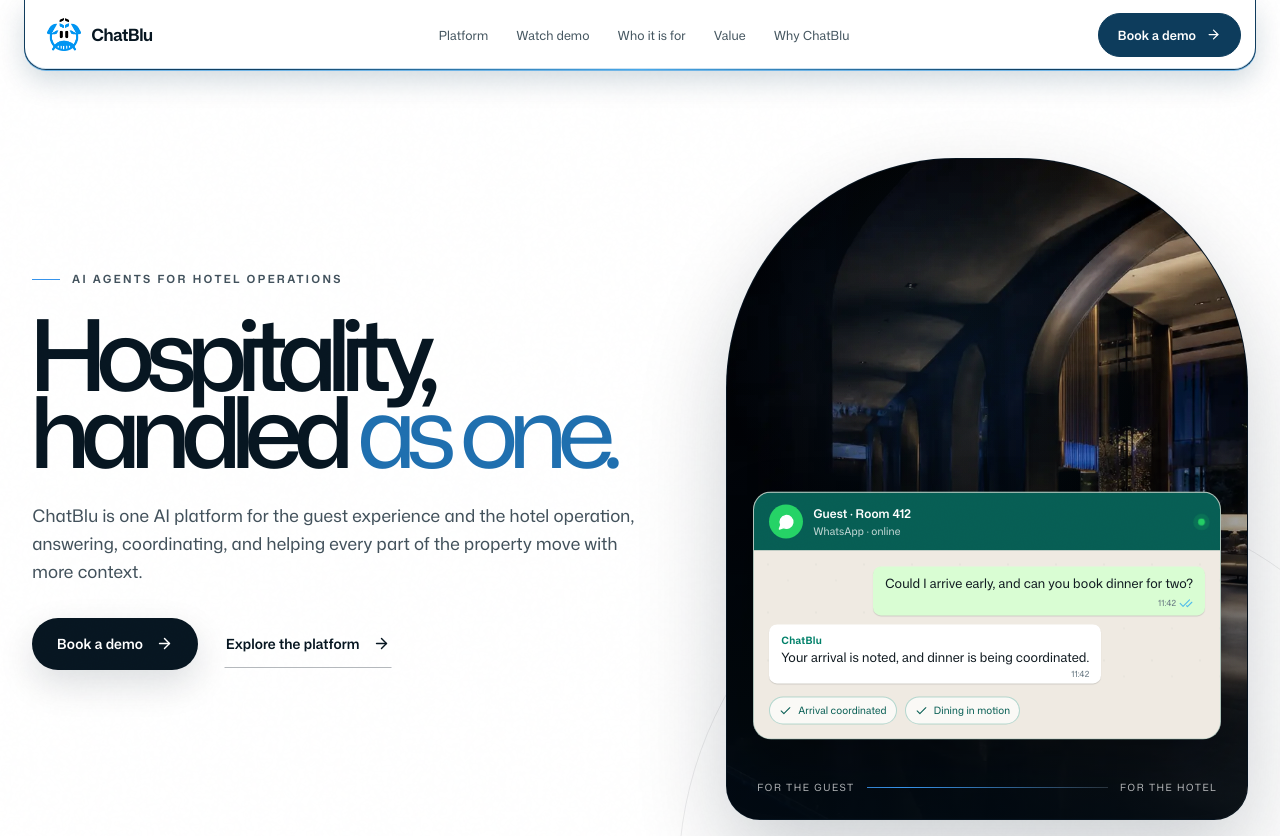
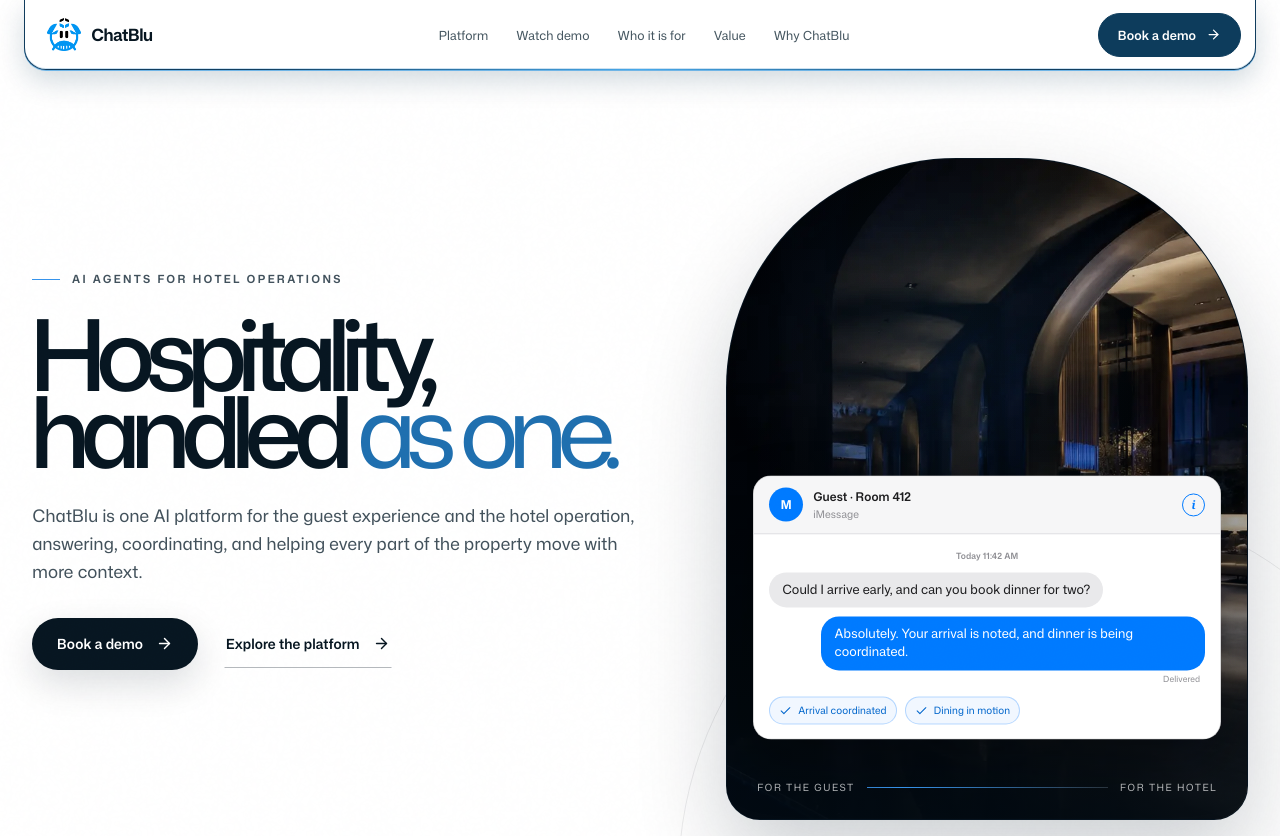
Before and after one commit to varunjose/Chatblu-Assignment, a React (Vite) app: page / in a window 1280 px wide. Shown: the top 836 px of the page. Built offline with nearby package versions, Linux system fonts and the light colour scheme; a web font is replaced by a local one.

Commit message:
Restyle hero conversation as iMessage
Replace the WhatsApp theme with a clean iMessage-inspired conversation using Apple blue, incoming gray, timestamp, and delivery state.

```diff
--- a/src/App.jsx
+++ b/src/App.jsx
@@ -9,7 +9,6 @@
   Building2,
   CalendarCheck2,
   Check,
-  CheckCheck,
   ChevronRight,
   CircleCheck,
   Clock3,
@@ -398,25 +397,22 @@
             transition={{ duration: 5.8, repeat: Infinity, ease: 'easeInOut' }}
           >
             <div className="conversation-topline">
-              <span className="whatsapp-channel" aria-hidden="true">
-                <MessageCircle size={17} fill="currentColor" />
-              </span>
+              <span className="imessage-avatar" aria-hidden="true">M</span>
               <span>
                 <strong>Guest · Room 412</strong>
-                <small>WhatsApp · online</small>
+                <small>iMessage</small>
               </span>
-              <i className="live-dot" aria-label="Active" />
+              <span className="imessage-info" aria-hidden="true">i</span>
             </div>
-            <div className="whatsapp-thread">
-              <div className="whatsapp-bubble whatsapp-bubble--guest">
+            <div className="imessage-thread">
+              <span className="imessage-timestamp">Today 11:42 AM</span>
+              <div className="imessage-bubble imessage-bubble--guest">
                 <p>Could I arrive early, and can you book dinner for two?</p>
-                <span className="message-meta">11:42 <CheckCheck size={14} /></span>
               </div>
-              <div className="whatsapp-bubble whatsapp-bubble--chatblu">
-                <strong>ChatBlu</strong>
-                <p>Your arrival is noted, and dinner is being coordinated.</p>
-                <span className="message-meta">11:42</span>
+              <div className="imessage-bubble imessage-bubble--chatblu">
+                <p>Absolutely. Your arrival is noted, and dinner is being coordinated.</p>
               </div>
+              <span className="message-meta">Delivered</span>
             </div>
             <div className="understood-row">
               <span><Check size={13} /> Arrival coordinated</span>
--- a/src/styles.css
+++ b/src/styles.css
@@ -501,11 +501,11 @@
   bottom: 78px;
   left: 26px;
   overflow: hidden;
-  border: 1px solid rgba(7, 94, 84, 0.28);
+  border: 1px solid rgba(60, 60, 67, 0.2);
   border-radius: 18px;
-  background: #efeae2;
+  background: white;
   box-shadow: 0 22px 54px rgba(0, 0, 0, 0.28);
-  color: #111b21;
+  color: #1c1c1e;
 }
 
 .conversation-topline {
@@ -514,11 +514,12 @@
   gap: 10px;
   min-height: 58px;
   padding: 11px 15px;
-  background: #075e54;
-  color: white;
-}
-
-.whatsapp-channel {
+  border-bottom: 1px solid #d8d8dc;
+  background: #f6f6f7;
+  color: #1c1c1e;
+}
+
+.imessage-avatar {
   display: inline-flex;
   width: 34px;
   height: 34px;
@@ -526,8 +527,10 @@
   align-items: center;
   justify-content: center;
   border-radius: 50%;
-  background: #25d366;
+  background: #007aff;
   color: white;
+  font-size: 0.76rem;
+  font-weight: 700;
 }
 
 .avatar {
@@ -556,79 +559,75 @@
 }
 
 .conversation-topline small {
-  color: rgba(255, 255, 255, 0.76);
+  color: #8e8e93;
   font-size: 0.65rem;
 }
 
-.live-dot {
-  width: 7px;
-  height: 7px;
+.imessage-info {
+  display: inline-flex;
+  width: 23px;
+  height: 23px;
   margin-left: auto;
+  align-items: center;
+  justify-content: center;
+  border: 1px solid #007aff;
   border-radius: 50%;
-  background: #25d366;
-  box-shadow: 0 0 0 5px rgba(37, 211, 102, 0.16);
-  animation: live-pulse 2.4s ease-in-out infinite;
-}
-
-.whatsapp-thread {
+  color: #007aff;
+  font-family: Georgia, serif;
+  font-size: 0.72rem;
+  font-style: italic;
+  font-weight: 700;
+}
+
+.imessage-thread {
   display: flex;
   flex-direction: column;
   gap: 9px;
   padding: 16px 15px 13px;
-  background-color: #efeae2;
-  background-image:
-    radial-gradient(circle at 14px 14px, rgba(94, 118, 108, 0.055) 1px, transparent 1.5px),
-    radial-gradient(circle at 34px 30px, rgba(94, 118, 108, 0.04) 1px, transparent 1.5px);
-  background-size: 48px 48px;
-}
-
-.whatsapp-bubble {
+  background: white;
+}
+
+.imessage-timestamp {
+  align-self: center;
+  margin-bottom: 1px;
+  color: #8e8e93;
+  font-size: 0.54rem;
+  font-weight: 600;
+}
+
+.imessage-bubble {
   position: relative;
   width: fit-content;
   max-width: 88%;
-  border-radius: 8px;
-  padding: 9px 12px 7px;
-  box-shadow: 0 1px 1px rgba(11, 20, 26, 0.14);
-}
-
-.whatsapp-bubble--guest {
+  border-radius: 18px;
+  padding: 9px 13px;
+}
+
+.imessage-bubble--guest {
+  align-self: flex-start;
+  background: #e9e9eb;
+  color: #1c1c1e;
+}
+
+.imessage-bubble--chatblu {
   align-self: flex-end;
-  background: #d9fdd3;
-}
-
-.whatsapp-bubble--chatblu {
-  align-self: flex-start;
-  background: white;
-}
-
-.whatsapp-bubble strong {
-  display: block;
-  margin-bottom: 2px;
-  color: #008069;
-  font-size: 0.63rem;
-  letter-spacing: 0.02em;
-}
-
-.whatsapp-bubble p {
+  background: #007aff;
+  color: white;
+}
+
+.imessage-bubble p {
   margin: 0;
-  color: #111b21;
+  color: inherit;
   font-size: 0.8rem;
   line-height: 1.38;
 }
 
 .message-meta {
-  display: flex;
-  align-items: center;
-  justify-content: flex-end;
-  gap: 3px;
-  margin: 3px 0 -2px 12px;
-  color: #667781;
+  align-self: flex-end;
+  margin: -4px 5px 0 0;
+  color: #8e8e93;
   font-size: 0.53rem;
   line-height: 1;
-}
-
-.message-meta svg {
-  color: #53bdeb;
 }
 
 .understood-row {
@@ -636,18 +635,18 @@
   flex-wrap: wrap;
   gap: 8px;
   padding: 0 15px 14px;
-  background: #efeae2;
+  background: white;
 }
 
 .understood-row span {
   display: inline-flex;
   align-items: center;
   gap: 6px;
-  border: 1px solid rgba(0, 128, 105, 0.28);
+  border: 1px solid rgba(0, 122, 255, 0.26);
   border-radius: 999px;
   padding: 6px 9px;
-  background: rgba(255, 255, 255, 0.7);
-  color: #075e54;
+  background: #f1f7ff;
+  color: #0066cc;
   font-size: 0.63rem;
 }
 
@@ -3034,15 +3033,15 @@
     padding: 9px 12px;
   }
 
-  .whatsapp-thread {
+  .imessage-thread {
     padding: 12px 12px 10px;
   }
 
-  .whatsapp-bubble {
+  .imessage-bubble {
     max-width: 94%;
   }
 
-  .whatsapp-bubble p {
+  .imessage-bubble p {
     font-size: 0.72rem;
   }
 
```
